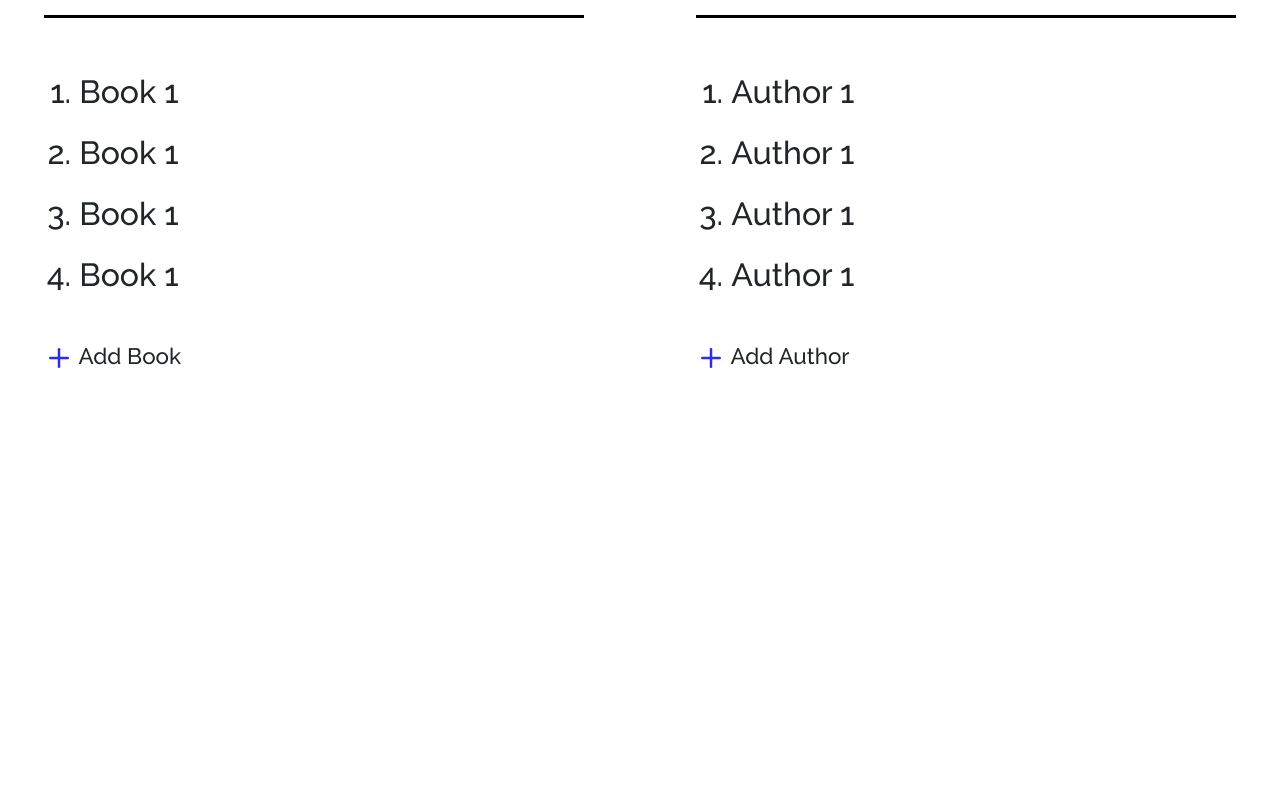
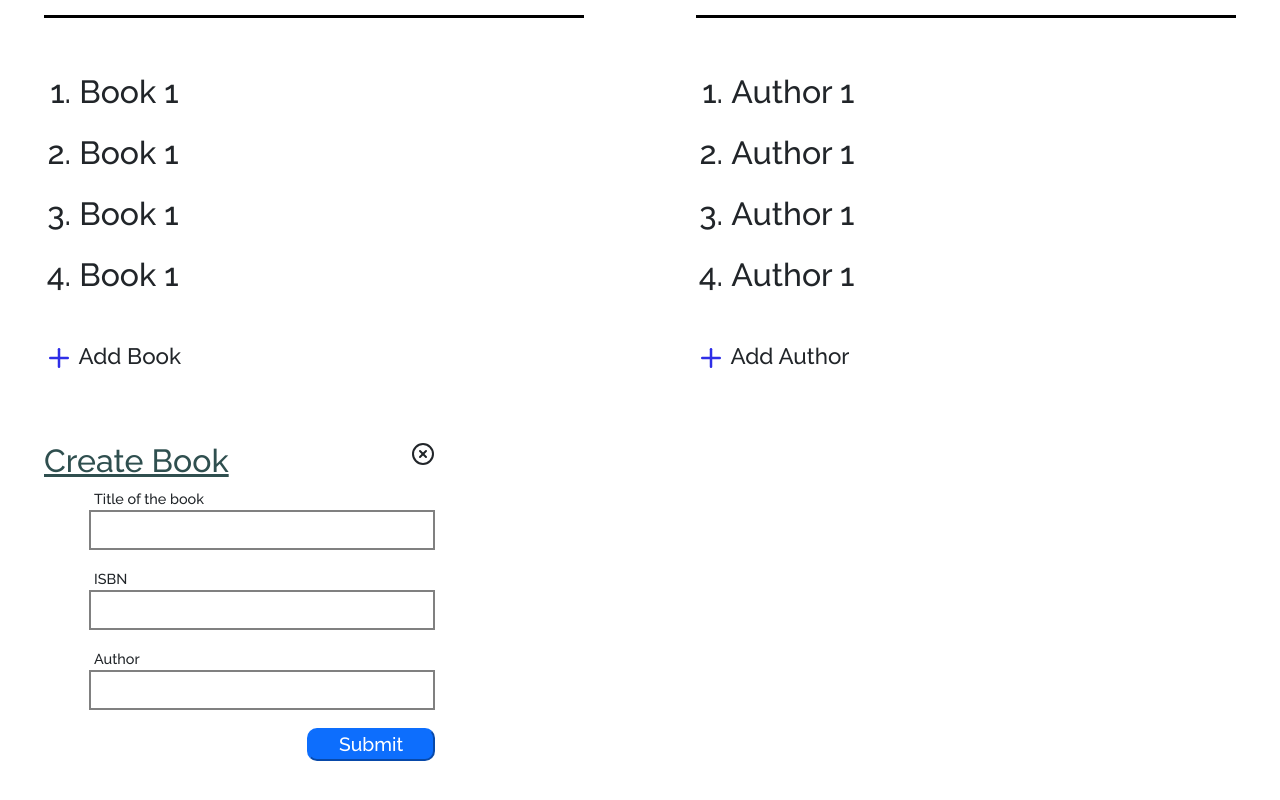
Before and after one commit to hariwij/LMS-CREW4, a React (Create React App) app: page / in a window 1280 px wide. Shown: the part 832-1632 px from the top of the page. Before the commit the page ends 1242 px from the top, so only its background shows below. Built offline with nearby package versions, Linux system fonts and the light colour scheme.

Commit message:
Book form ui/ux done. Need to fix the button color

```diff
--- a/src/LandingPage.tsx
+++ b/src/LandingPage.tsx
@@ -12,6 +12,7 @@ const LandingPage = () => {
       <Col lg={12}><Welcome></Welcome></Col>
       <Col lg={6} md={12} sm={12}><BookList /></Col>
       <Col lg={6} md={12} sm={12}><AuthorList/></Col>
+      <Col lg={6} md={12} sm={12}><BookForm/></Col>
     </Row>
   );
 };
--- a/src/components/BookForm.tsx
+++ b/src/components/BookForm.tsx
@@ -1,8 +1,28 @@
-import { Container } from "react-bootstrap";
+import {Container, Form} from "react-bootstrap";
+import React from "react";
+import '../styles/components/_BookForm.scss'
+import { Trash2,Plus,Edit,XCircle} from 'react-feather';
 
 const BookForm : React.FC = () => {
     return(
-        <h1>Create Book</h1>
+        <Form className='dataFormContainer'>
+            <div className='formHeading'>
+                <h2 >Create Book</h2>
+                <XCircle/>
+            </div>
+            <label>Title of the book
+                <input type='text' name='title'/>
+            </label>
+            <label>ISBN
+                <input type='text' name='isbn'/>
+            </label>
+            <label>Author
+                <input type='text' name='author'/>
+            </label>
+            <button className='btn-primary'> Submit </button>
+
+        </Form>
+
     )
 }
 
--- /dev/null
+++ b/src/styles/components/_BookForm.scss
@@ -0,0 +1,43 @@
+.dataFormContainer {
+  width: 60%;
+  margin: 2rem 3.5rem;
+  padding-bottom: 3rem;
+  .formHeading {
+    display: flex;
+    flex-direction: row;
+    justify-content: space-between;
+
+    h2 {
+      font-size: 2rem;
+      font-weight: 500;
+      text-decoration: underline;
+      color: darkslategray;
+    }
+  }
+
+    label {
+      margin-left: 50px;
+      font-weight: 500;
+      font-size: 0.9rem;
+      display: flex;
+      flex-direction: column;
+      height: 5rem;
+    }
+
+    input {
+      border: 2.5px solid gray;
+      border-radius: 0px;
+      height: 2.5rem;
+      margin-left: -0.3rem;
+    }
+
+    button {
+      font-weight: 500;
+      font-size: 1.2rem;
+      float: right;
+      border-radius: 10px;
+      padding-left: 30px;
+      padding-right: 30px;
+    }
+
+}
```
